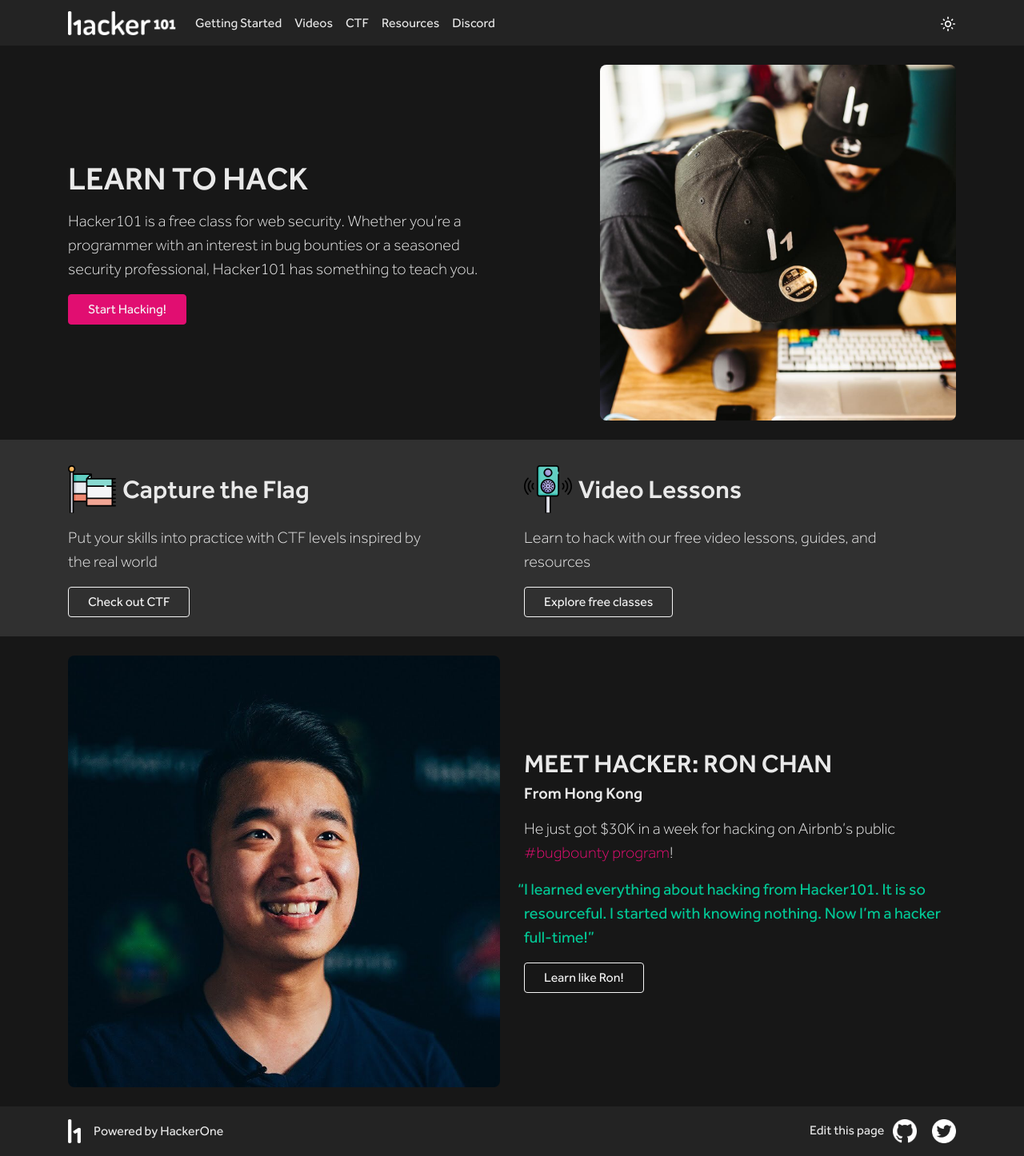
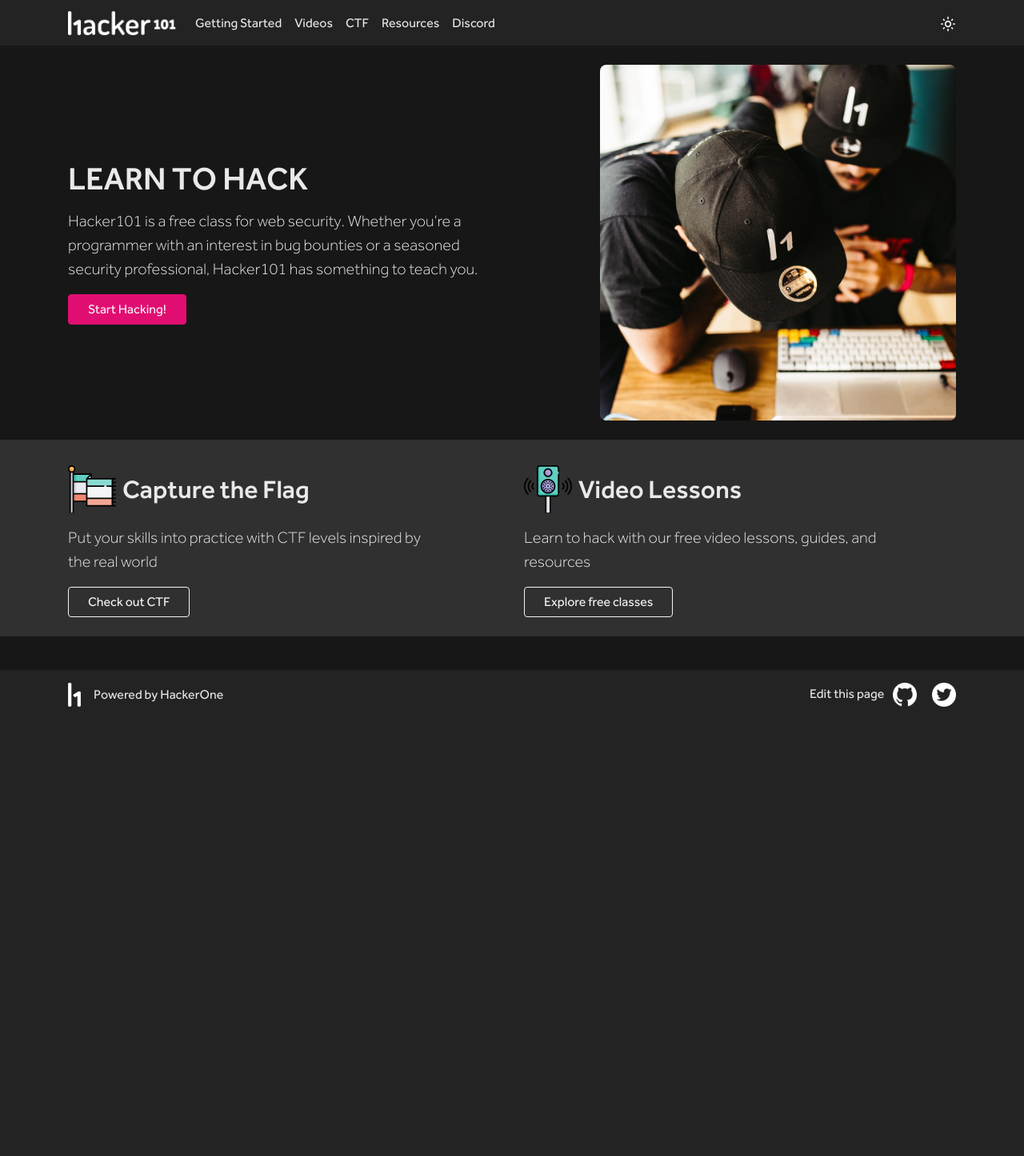
Before and after one commit to Hacker0x01/hacker101, a Jekyll site: the page built from index.md, in a window 1280 px wide. Shown: the whole page at 80% size. Built offline with Jekyll 4.4.1, drawn with Linux system fonts in a browser that asks for light colours; after the commit the page ends 900 px from its top, so only the background shows below that.

Commit message:
Remove quote section on homepage

```diff
--- a/index.md
+++ b/index.md
@@ -53,31 +53,3 @@
     </div>
   </div>
 </div>
-<div class="container">
-  <div class="row">
-    <div class="col-md-6 py-4">
-      <img src="/assets/ron-chan.jpg" alt="Hacker: Ron Chan" class="img-fluid rounded-lg" height="400" />
-    </div>
-    <div class="col-md-6 py-4 align-self-center">
-      <h2>
-        MEET HACKER: RON CHAN
-      </h2>
-      <span class="h5">
-        From Hong Kong
-      </span>
-      <p class="lead my-3">
-        He just got $30K in a week for hacking on Airbnb&#8217;s public
-        <a href="https://hackerone.com/airbnb">#bugbounty program</a>!
-      </p>
-      <blockquote class="blockquote text-success my-3">
-        <span class="position-absolute" style="left: 7px">&#8220;</span>
-        I learned everything about hacking from Hacker101. It is so
-        resourceful. I started with knowing nothing. Now I&#8217;m a hacker
-        full-time!&#8221;
-      </blockquote>
-      <a href="/start-here" class="btn btn-outline-secondary">
-        Learn like Ron!
-      </a>
-    </div>
-  </div>
-</div>
```
Also changed, not shown: assets/ron-chan.jpg (deleted).
